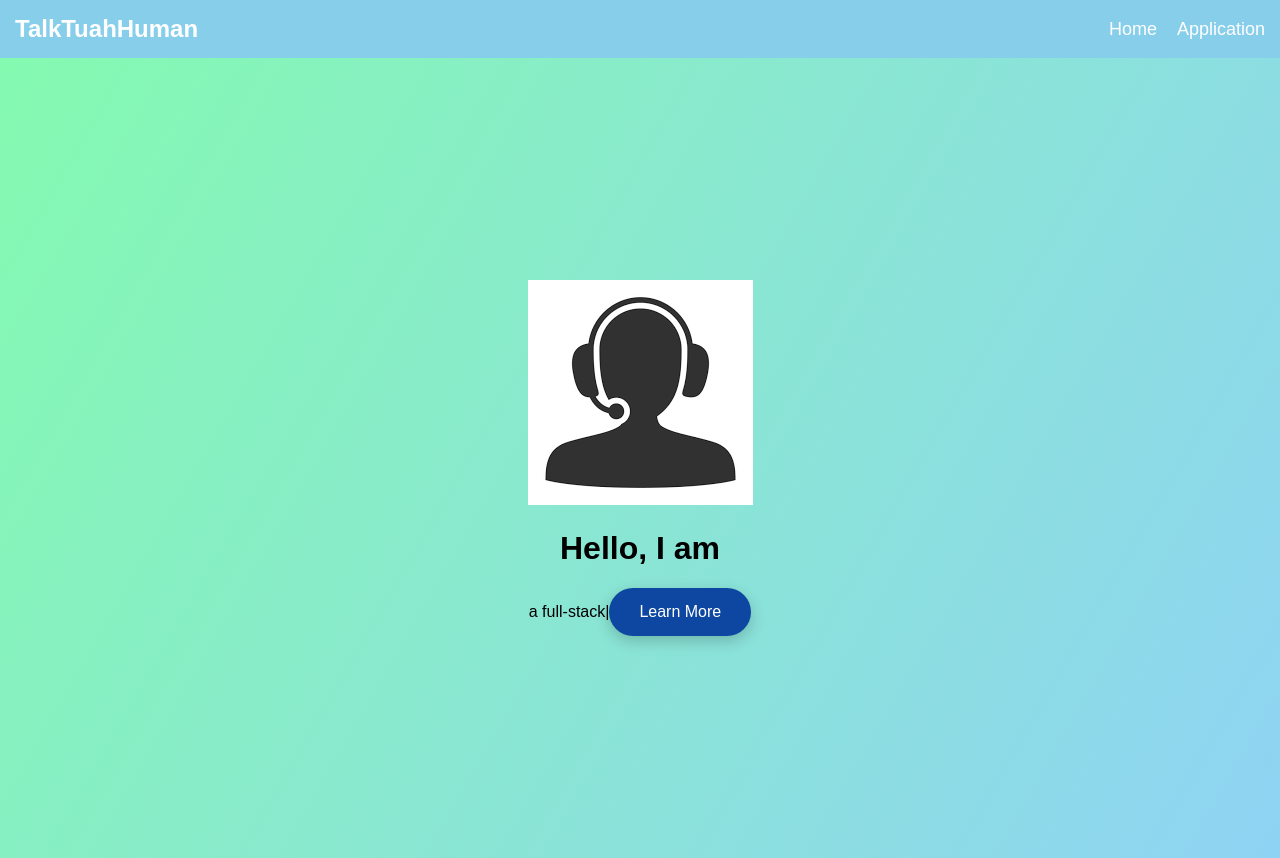
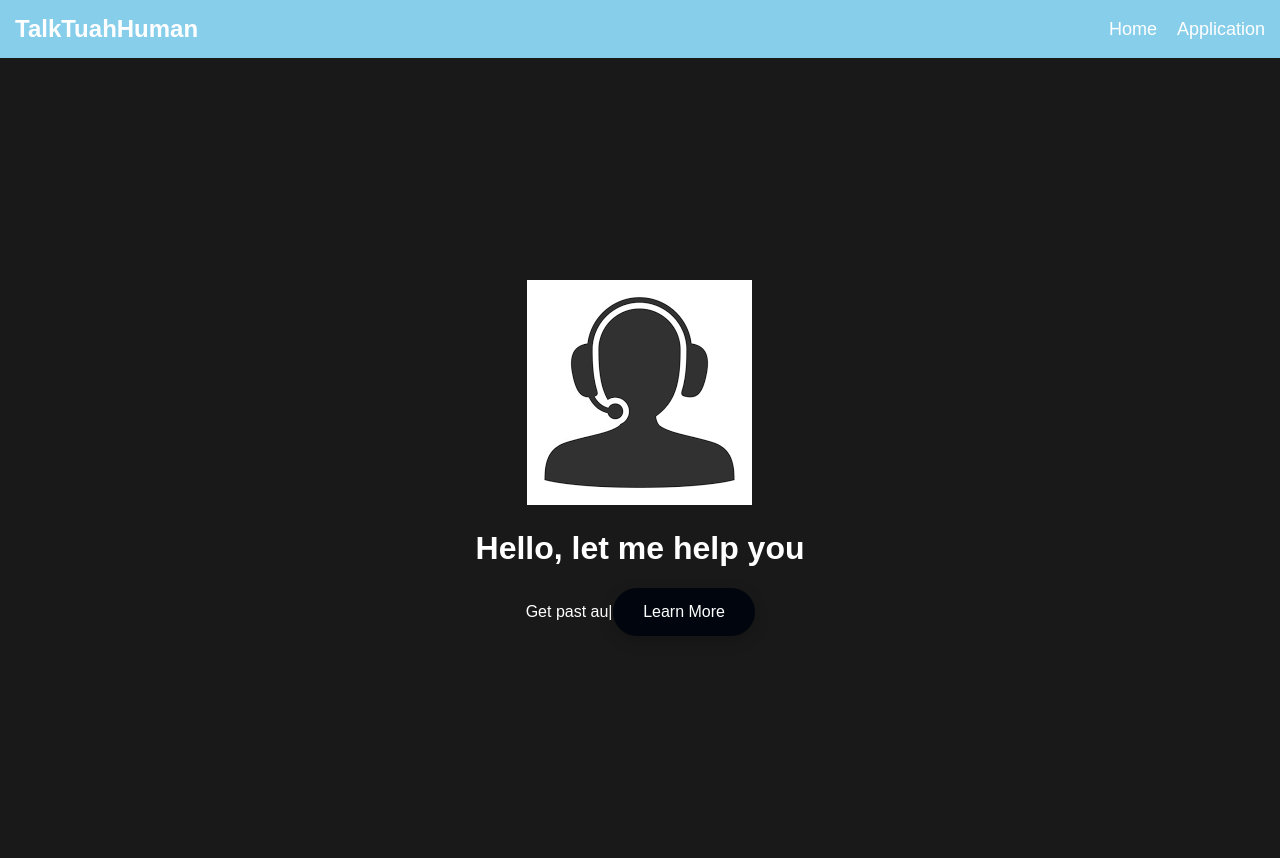
Before and after one commit to ConnectAI-CalHacks/ConnectAI, a React (Create React App) app in the folder letmetalktohuman/: page / in a window 1280 px wide. Built offline with nearby package versions, Linux system fonts and the light colour scheme.

Commit message:
stylecss

```diff
--- a/letmetalktohuman/src/views/landing-page/LandingPage.jsx
+++ b/letmetalktohuman/src/views/landing-page/LandingPage.jsx
@@ -6,10 +6,10 @@ import { ReactTyped as Typed } from 'react-typed';
 import ProfilePic from './assets/download.png';
 
 const stringsToRender = [
-  'Suman Kumar',
-  'a full-stack developer',
-  'a content creator on YouTube',
-  'a cricket fan'
+  'Talk to a real service agent',
+  'Get past automated customer service',
+  'Save time',
+  ''
 ];
 
 const LandingPage = () => {
@@ -71,8 +71,8 @@ const LandingPage = () => {
 
       <header className="landing-content">
         <img src={ProfilePic} className="profile-pic" alt="profile" />
-        <h1 className="main_title">Hello, I am</h1>
-        <Typed
+        <h1 className="main_title">Hello, let me help you</h1>
+        <Typed className='main_title'
           strings={stringsToRender}
           typeSpeed={60}
           backSpeed={50}
--- a/letmetalktohuman/src/views/landing-page/PageStyles.css
+++ b/letmetalktohuman/src/views/landing-page/PageStyles.css
@@ -1,3 +1,5 @@
+@import url('https://fonts.googleapis.com/css2?family=Roboto:wght@300;400;700&display=swap');
+
 /* General styles */
 body {
     margin: 0;
@@ -13,7 +15,7 @@ body {
     align-items: center;
     height: 100vh;
     text-align: center;
-    background: linear-gradient(120deg, #84fab0 0%, #8fd3f4 100%);
+    background: rgb(25, 25, 25);
 }
 
 /* Landing Page Title */
@@ -21,7 +23,7 @@ body {
     font-size: 3rem;
     color: #fff;
     margin-bottom: 20px;
-    animation: fadeIn 1.5s ease-in-out;
+    animation: fadeIn 1.5s ease-in-out forwards; /* Fade-in animation */
 }
 
 /* Landing Page Subtitle */
@@ -30,6 +32,7 @@ body {
     color: #ffffffcc;
     margin-bottom: 40px;
     max-width: 600px;
+    animation: fadeIn 1.5s ease-in-out 0.5s forwards; /* Fade-in animation with delay */
 }
 
 /* Floating Button */
@@ -37,12 +40,13 @@ body {
     padding: 15px 30px;
     font-size: 1rem;
     color: #fff;
-    background-color: #0d47a1;
+    background-color: #01060e;
     border: none;
     border-radius: 25px;
     box-shadow: 0px 5px 15px rgba(0, 0, 0, 0.2);
     cursor: pointer;
     transition: transform 0.3s ease-in-out;
+    animation: fadeIn 1.5s ease-in-out 1s forwards; /* Fade-in animation with delay */
 }
 
 .floating-button:hover {
@@ -80,6 +84,12 @@ body {
 .navbar ul li a:hover {
     text-decoration: underline;
 }
+.main_title {
+    color: #fff;
+}
+.main_title {
+    color: #fff;
+}
 
 /* Particle background customization */
 #tsparticles {
@@ -95,8 +105,10 @@ body {
 @keyframes fadeIn {
     from {
         opacity: 0;
+        transform: translateY(20px); /* Optional: Slight upward movement */
     }
     to {
         opacity: 1;
+        transform: translateY(0); /* End at the original position */
     }
 }
```
Lines whose indentation alone changed are shown as unchanged.
